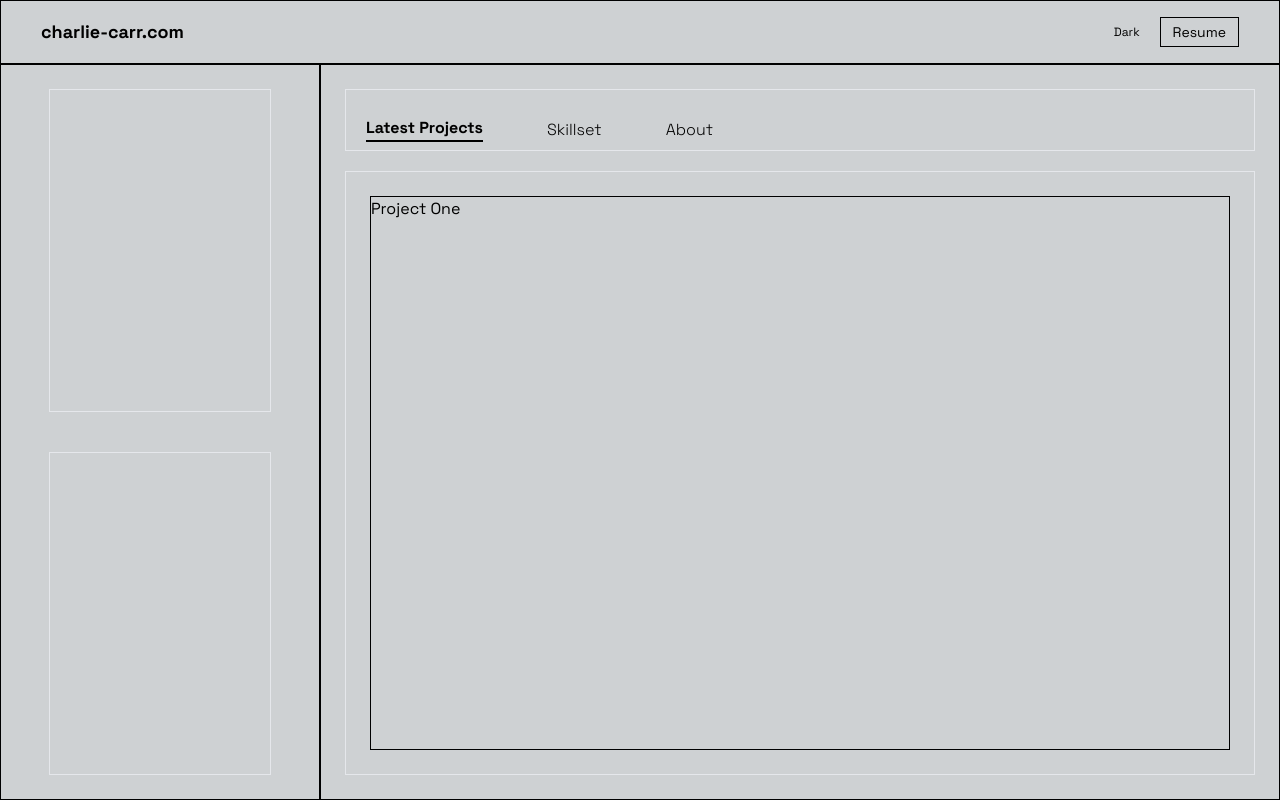
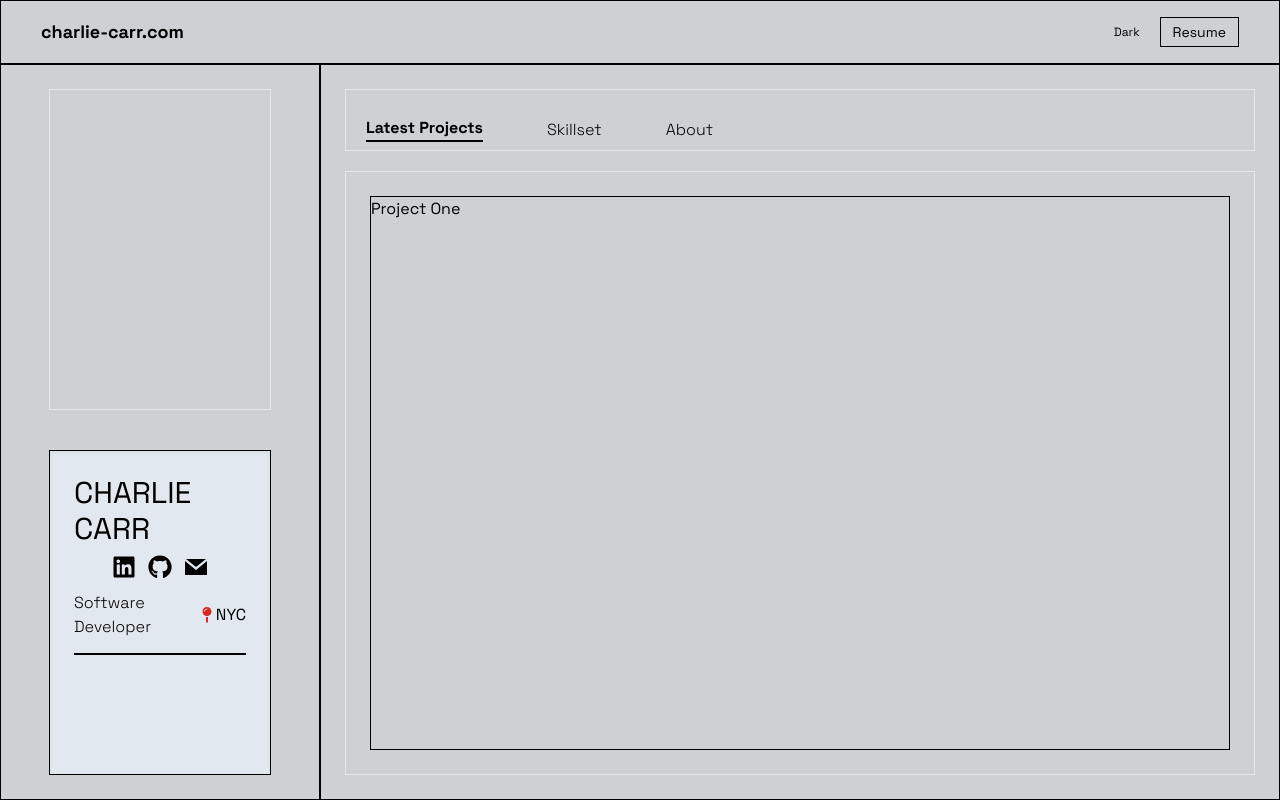
Before and after one commit to CharlesCarr/charlie_dev_portfolio, a Next.js app: page / in a window 1280 px wide. Built offline with nearby package versions, Linux system fonts and the light colour scheme.

Commit message:
feat: add bio card

```diff
--- a/components/sections/LeftSection.tsx
+++ b/components/sections/LeftSection.tsx
@@ -1,6 +1,8 @@
 // import React from "react";
 // import Image from "next/image";
 // import Headshot from "../../images/headshot.jpeg";
+import { FaMapPin, FaGithub, FaLinkedin } from "react-icons/fa";
+import { GrMail } from "react-icons/gr";
 
 function LeftSection() {
   return (
@@ -17,16 +19,28 @@ function LeftSection() {
         </div> */}
       </div>
 
-      <div className="w-full h-1/2 flex flex-col justify-center items-center border mt-10">
-        {/* <ul className="flex justify-center items-center m-0 p-0">
-          <li className="border rounded-full w-6 h-6 flex justify-center items-center text-xs">
-            li
+      <div className="w-full h-1/2 flex flex-col justify-start items-center border border-black mt-10 p-6 bg-slate-200 shadow-inner">
+        <p className="text-3xl mb-2">CHARLIE CARR</p>
+        <ul className="w-full flex justify-center items-center m-0 p-0">
+          <li className="mr-3">
+            <FaLinkedin className="w-6 h-6 cursor-pointer" />
           </li>
-          <li className="border rounded-full w-6 h-6 flex justify-center items-center text-xs">
-            gh
+          <li className="mr-3">
+            <FaGithub className="w-6 h-6 cursor-pointer" />
+          </li>
+          <li className="">
+            <GrMail className="w-6 h-6 cursor-pointer" />
           </li>
         </ul>
-        <p className="text-xs">Shorter Bio</p> */}
+        <div className="w-full flex justify-between items-center mt-3">
+          <p className="font-light">Software Developer</p>
+          <div className="flex items-center justify-center">
+            <FaMapPin className="text-red-600 w-4 h-4" />
+            <p className="ml-px">NYC</p>
+          </div>
+        </div>
+
+        <div className="w-full h-4 border-b-2 border-black"></div>
       </div>
     </section>
   );
--- a/package.json
+++ b/package.json
@@ -10,7 +10,7 @@
     "next": "latest",
     "react": "18.1.0",
     "react-dom": "18.1.0",
-    "react-icons": "^4.4.0",
+    "react-icons": "^4.6.0",
     "typewriter-effect": "^2.19.0"
   },
   "devDependencies": {
```
Also changed, not shown: 1 other file (tests, documents, lock files or other folders).
